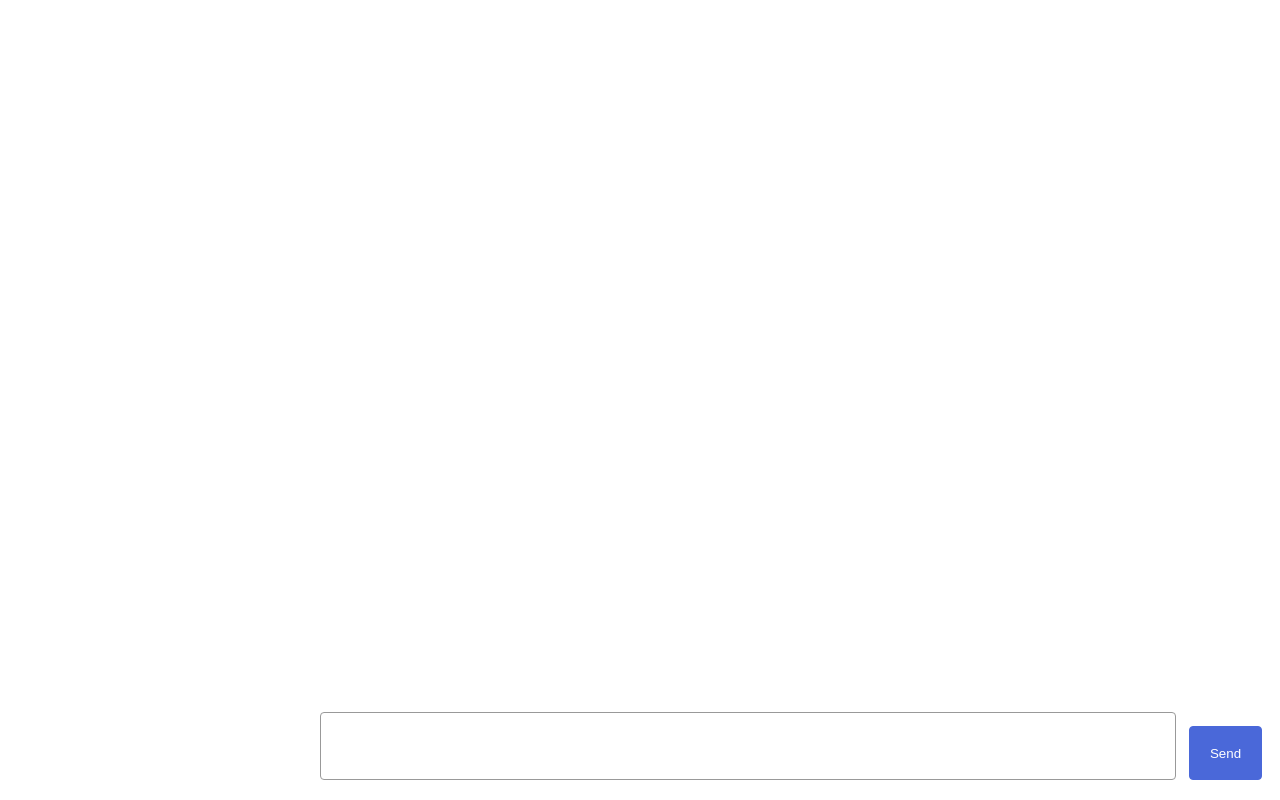
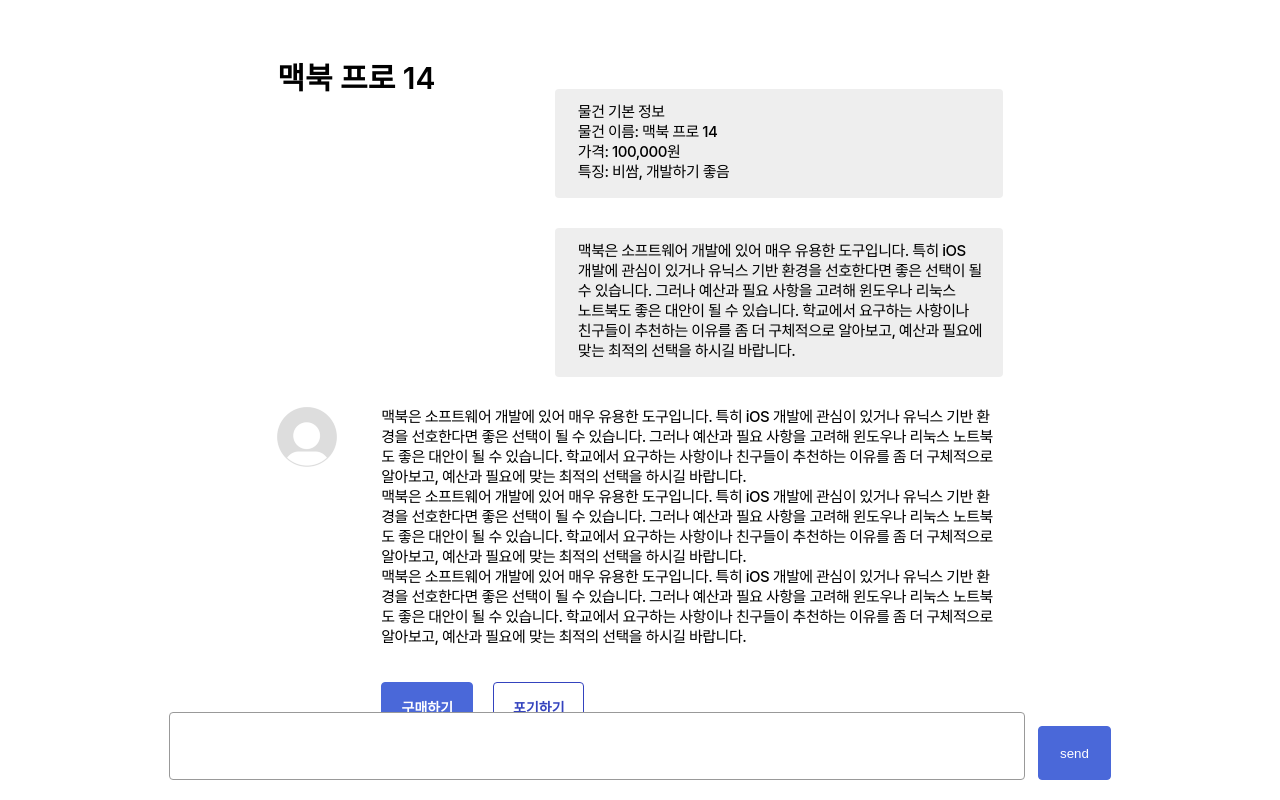
Before and after one commit to hackathonDSM2024/oppo-frontend, a React (Create React App) app: page /chatBot in a window 1280 px wide. Built offline with nearby package versions, Linux system fonts and the light colour scheme.

Commit message:
fix :: 라우팅 경로 수정

```diff
--- a/src/App.js
+++ b/src/App.js
@@ -11,7 +11,7 @@
       <BrowserRouter>
         <Routes>
           <Route path='/' element={<Main />}/>
-          <Route path='/chatBot' element={<ChatBot />}/>
+          <Route path='/chatBot' element={<StartChatBot />}/>
           <Route path='/createChat' element={<CreateChat />}/>
         </Routes>
       </BrowserRouter>
```
